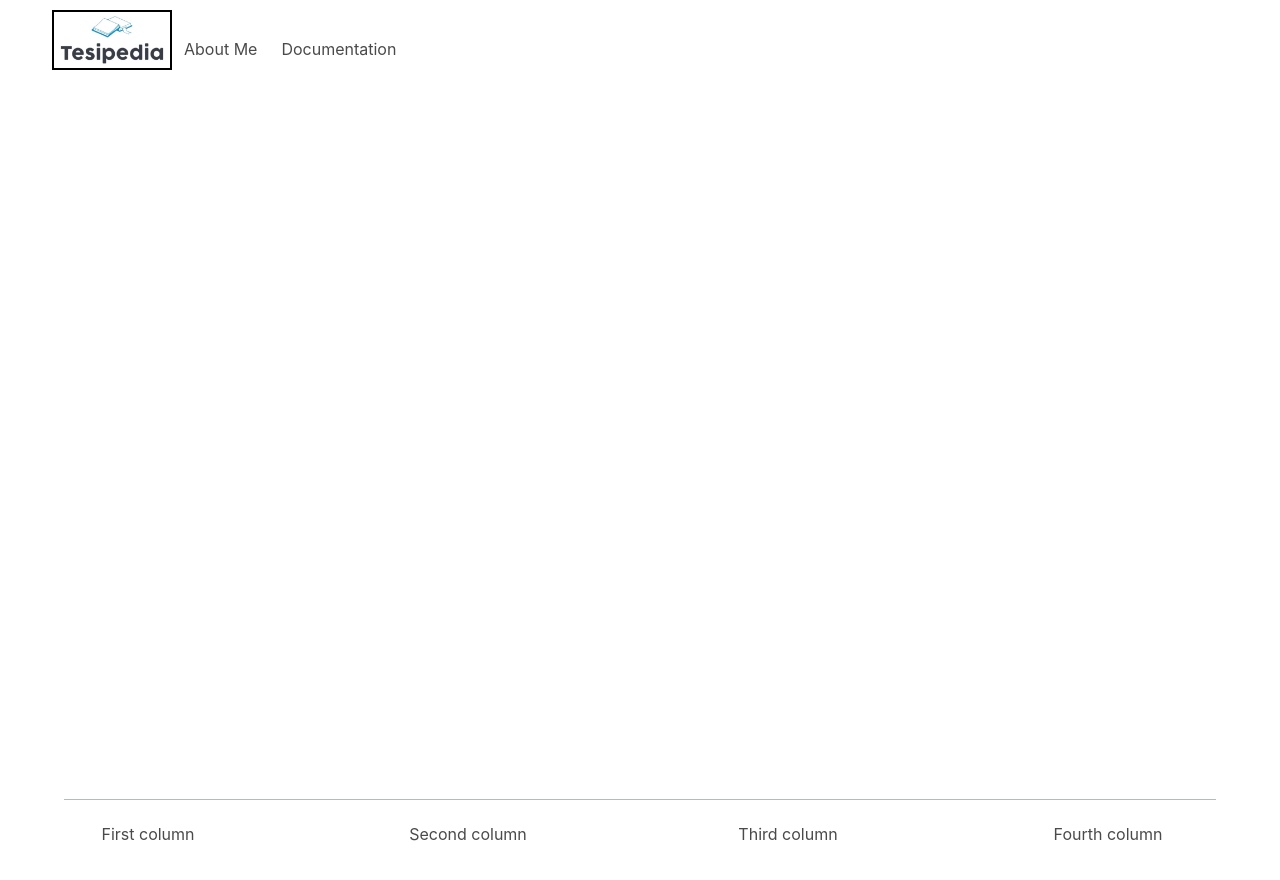
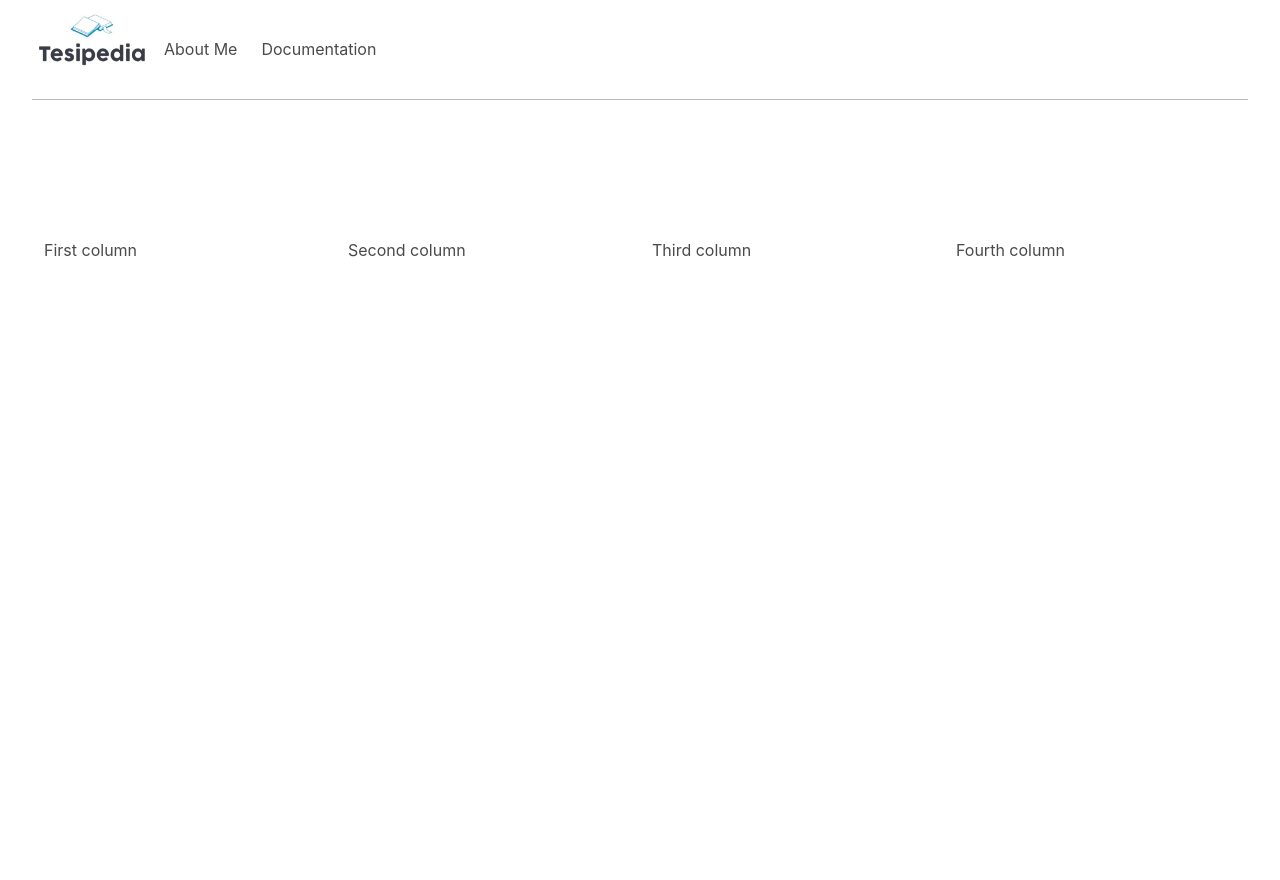
Before and after one commit to Arturo0214/tesipedia-frontend, a React (Vite) app: page / in a window 1280 px wide. Shown: the top 880 px of the page. Built offline with nearby package versions, Linux system fonts and the light colour scheme.

Commit message:
style: fixed some bugs on the dashboard page

```diff
--- a/src/App.jsx
+++ b/src/App.jsx
@@ -11,12 +11,14 @@ function App() {
 
   return (
     <>
+      <div className="container is-fluid">
         <Routes>
           <Route path='/' element={<Dashboard/>}/>
           <Route path='/login' element={<Login/>}/>
           <Route path='/register' element={<Register/>}/>
           <Route path='*' element={<h3>Page not found 404</h3>}/>
         </Routes>
+      </div>
     <ToastContainer/>
     </>
   )
--- a/src/components/Navbar/Navbar.jsx
+++ b/src/components/Navbar/Navbar.jsx
@@ -14,7 +14,7 @@ const Navbar = () => {
   }
 
   return (
-    <div className="navbar-wrapper is-fixed-top container">
+    <div className="navbar-wrapper is-fixed-top is-fullhd">
       <nav className="navbar" role="navigation" aria-label="main navigation">
         <div className="navbar-brand">
           <button
--- a/src/components/Navbar/navbar.css
+++ b/src/components/Navbar/navbar.css
@@ -1,9 +1,10 @@
-.navbar-wrapper {
+.navbar-wrapper{
   width: 100%;
   display: flex;
   justify-content: flex-start;
   align-items: flex-start;
-  border-bottom: 0.5px solid rgb(181, 187, 187)
+  height: 100px;
+  border-bottom: 1px solid rgb(181, 187, 187);
 }
 .image{
   display: flex;
@@ -24,6 +25,5 @@
   margin-bottom: 21px;
   width: 120px;
   height: 60px;
-  border: 2px solid black;
   margin-top: 10px;
 }
--- a/src/index.css
+++ b/src/index.css
@@ -3,4 +3,6 @@
   flex-direction: column;
   width: 100%;
   height: 100vh;
+  padding: 0;
+  margin: 0;
 }
--- a/src/pages/Dashboard/Dashboard.jsx
+++ b/src/pages/Dashboard/Dashboard.jsx
@@ -9,7 +9,7 @@ const Dashboard = () => {
       <Navbar />
     </header>
     <main>
-      <div className="dashboard-container">
+      <div className="container">
         <div className="dashboard-content">
           <div className="columns is-mobile">
             <div className="column">
--- a/src/pages/Dashboard/dashboard.css
+++ b/src/pages/Dashboard/dashboard.css
@@ -1,23 +1,21 @@
-.dashboard-container {
+.dashboard-content {
   display: flex;
-  flex-direction: column;
-  align-items: center;
-}
-.dashboard-content {
+  padding: 0;
   align-items: center;
   justify-content: center;
   height: 300px;
   width: 100%;
 }
+.container{
+  padding-left: 0;
+  padding-right: 0;
+  max-width: none!important;
+}
 .columns {
-  display: flex;
-  margin-top: 10px;
-  justify-content: center;
-  align-items: center;
   width: 100%;
 }
 .column{
   display: flex;
-  justify-content: center;
+  justify-content: flex-start;
   align-items: center;
 }
```
